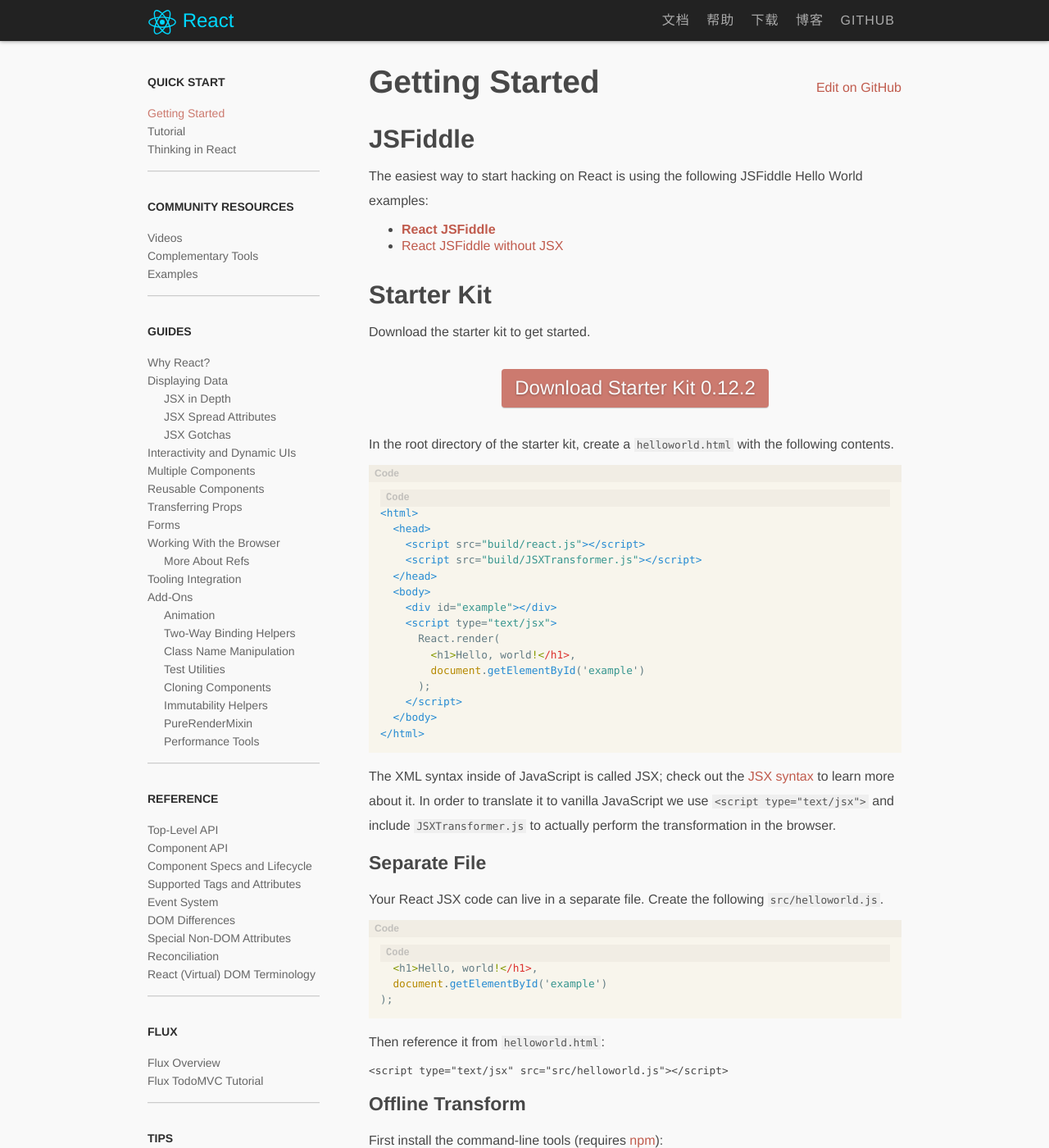
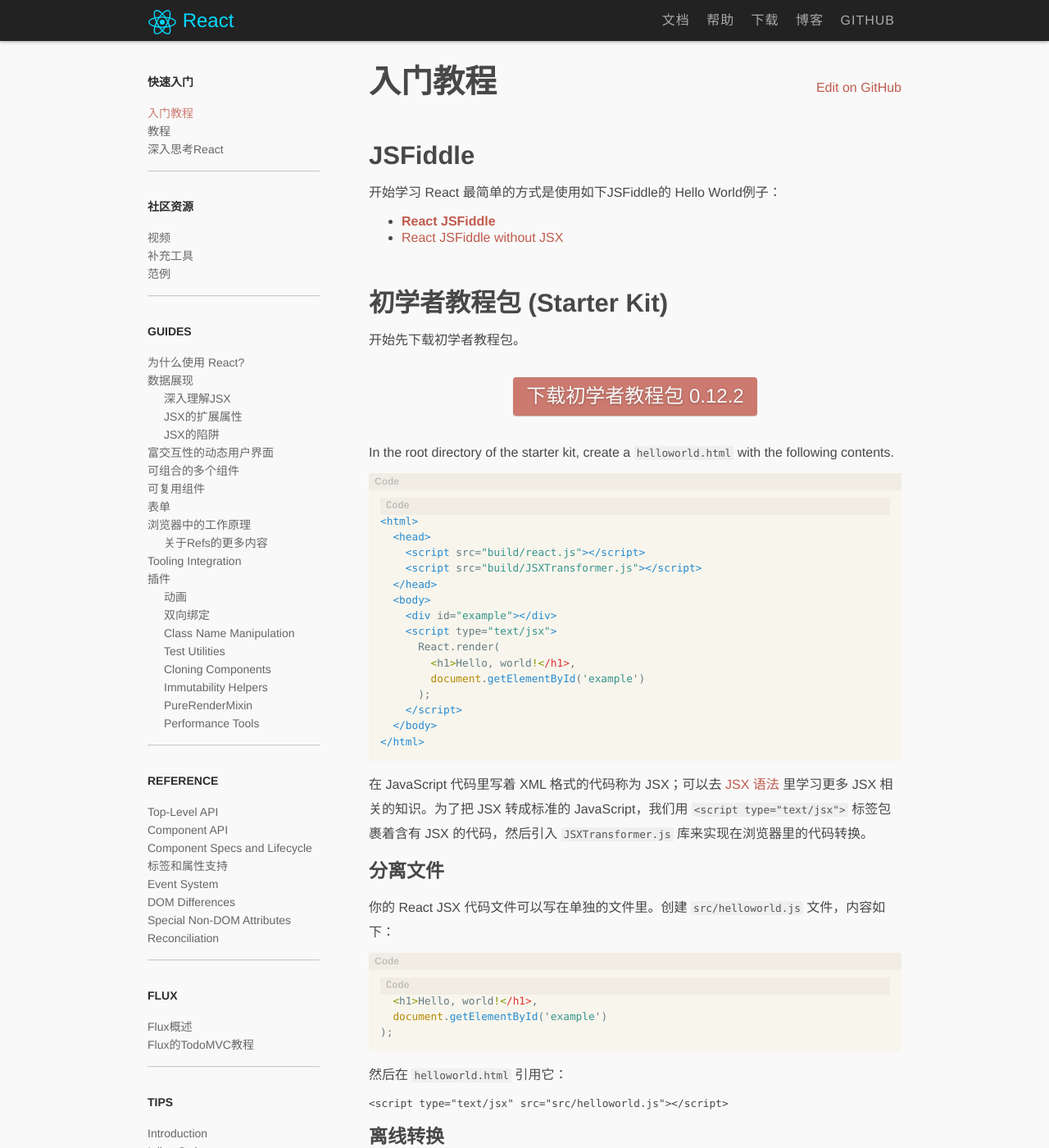
Before and after one commit to yaoshanliang/react-docs, a Jekyll site: the page built from zh/docs/getting-started.md, in a window 1280 px wide and 1400 px high. Shown: the whole window at 82% size. Built offline with Jekyll 4.4.1, drawn with Linux system fonts in a browser that asks for light colours; Markdown is read by kramdown in place of the engine named in the settings; some of the changed text lies outside the part shown.

Commit message:
翻译及修改why react和get started

````diff
--- a/zh/_css/_typography.scss
+++ b/zh/_css/_typography.scss
@@ -18,7 +18,7 @@ p {
   font-size: 21px;
   font-weight: 200;
   line-height: 30px;
-  margin-bottom: 10px;
+  margin-bottom: 30px;
 }
 
 em {
--- a/zh/_data/nav_docs.yml
+++ b/zh/_data/nav_docs.yml
@@ -1,56 +1,54 @@
-- title: Quick Start
+- title: 快速入门
   items:
   - id: getting-started
-    title: Getting Started
+    title: 入门教程
   - id: tutorial
-    title: Tutorial
+    title: 教程
   - id: thinking-in-react
-    title: Thinking in React
-- title: Community Resources
+    title: 深入思考React
+- title: 社区资源
   items:
   - id: videos
-    title: Videos
+    title: 视频
   - id: complementary-tools
-    title: Complementary Tools
+    title: 补充工具
   - id: examples
-    title: Examples
+    title: 范例
 - title: Guides
   items:
   - id: why-react
-    title: Why React?
+    title: 为什么使用 React?
   - id: displaying-data
-    title: Displaying Data
+    title: 数据展现
     subitems:
     - id: jsx-in-depth
-      title: JSX in Depth
+      title: 深入理解JSX
     - id: jsx-spread
-      title: JSX Spread Attributes
+      title: JSX的扩展属性
     - id: jsx-gotchas
-      title: JSX Gotchas
+      title: JSX的陷阱
   - id: interactivity-and-dynamic-uis
-    title: Interactivity and Dynamic UIs
+    title: 富交互性的动态用户界面
   - id: multiple-components
-    title: Multiple Components
+    title: 可组合的多个组件
   - id: reusable-components
-    title: Reusable Components
-  - id: transferring-props
-    title: Transferring Props
+    title: 可复用组件
   - id: forms
-    title: Forms
+    title: 表单
   - id: working-with-the-browser
-    title: Working With the Browser
+    title: 浏览器中的工作原理
     subitems:
     - id: more-about-refs
-      title: More About Refs
+      title: 关于Refs的更多内容
   - id: tooling-integration
     title: Tooling Integration
   - id: addons
-    title: Add-Ons
+    title: 插件
     subitems:
     - id: animation
-      title: Animation
+      title: 动画
     - id: two-way-binding-helpers
-      title: Two-Way Binding Helpers
+      title: 双向绑定
     - id: class-name-manipulation
       title: Class Name Manipulation
     - id: test-utils
@@ -72,7 +70,7 @@
   - id: component-specs
     title: Component Specs and Lifecycle
   - id: tags-and-attributes
-    title: Supported Tags and Attributes
+    title: 标签和属性支持
   - id: events
     title: Event System
   - id: dom-differences
@@ -81,13 +79,9 @@
     title: Special Non-DOM Attributes
   - id: reconciliation
     title: Reconciliation
-  - id: glossary
-    title: React (Virtual) DOM Terminology
 - title: Flux
   items:
   - id: flux-overview
-    title: Flux Overview
-    href: http://facebook.github.io/flux/docs/overview.html
+    title: Flux概述
   - id: flux-todo-list
-    title: Flux TodoMVC Tutorial
-    href: http://facebook.github.io/flux/docs/todo-list.html
+    title: Flux的TodoMVC教程
--- a/zh/_layouts/docs.html
+++ b/zh/_layouts/docs.html
@@ -17,10 +17,10 @@ sectionid: docs
 
     <div class="docs-prevnext">
       {% if page.prev %}
-        <a class="docs-prev" href="/react/docs/{{ page.prev }}">&larr; Prev</a>
+        <a class="docs-prev" href="/react/docs/{{ page.prev }}">&larr; 上一条</a>
       {% endif %}
       {% if page.next %}
-        <a class="docs-next" href="/react/docs/{{ page.next }}">Next &rarr;</a>
+        <a class="docs-next" href="/react/docs/{{ page.next }}">下一条 &rarr;</a>
       {% endif %}
     </div>
   </div>
--- a/zh/css/react.scss
+++ b/zh/css/react.scss
@@ -432,7 +432,7 @@ section.black content {
 
   // H2s form documentation topic dividers. Extra space helps.
   h2 {
-    margin-top: 30px;
+    margin-top: 50px;
   }
 
   padding-top: 20px;
--- a/zh/docs/01-why-react.md
+++ b/zh/docs/01-why-react.md
@@ -1,29 +1,31 @@
 ---
 id: why-react
-title: Why React?
+title: 为什么使用 React?
 permalink: why-react.html
 next: displaying-data.html
 ---
-React is a JavaScript library for creating user interfaces by Facebook and Instagram. Many people choose to think of React as the **V** in **[MVC](http://en.wikipedia.org/wiki/Model%E2%80%93view%E2%80%93controller)**.
+React 是一个 Facebook 和 Instagram 用来创建用户界面的 JavaScript 库。
 
-We built React to solve one problem: **building large applications with data that changes over time**. To do this, React uses two main ideas.
+很多人认为 React 是 **[MVC](http://en.wikipedia.org/wiki/Model%E2%80%93view%E2%80%93controller)** 中的 **V**（视图）。
 
-### Simple
+我们创造 React 是为了解决一个问题：**构建随着时间数据不断变化的大规模应用程序**。为了达到这个目标，React 采用下面两个主要的思想。
 
-Simply express how your app should look at any given point in time, and React will automatically manage all UI updates when your underlying data changes.
+### 简单
 
-### Declarative
+仅仅只要表达出你的应用程序在任一个时间点应该长的样子，然后当底层的数据变了，React 会自动处理所有用户界面的更新。
 
-When the data changes, React conceptually hits the "refresh" button, and knows to only update the changed parts.
+### 声明式 (Declarative)
 
-## Build Composable Components
+数据变化后，React 概念上与点击“刷新”按钮类似，但仅会更新变化的部分。
 
-React is all about building reusable components. In fact, with React the *only* thing you do is build components. Since they're so encapsulated, components make code reuse, testing, and separation of concerns easy.
+## 构建可组合的组件
 
-## Give It Five Minutes
+React 都是关于构建可复用的组件。事实上，通过 React 你唯一要做的事情就是构建组件。得益于其良好的封装性，组件使代码复用、测试和关注分离（separation of concerns）更加简单。
 
-React challenges a lot of conventional wisdom, and at first glance some of the ideas may seem crazy. [Give it five minutes](http://37signals.com/svn/posts/3124-give-it-five-minutes) while reading this guide; those crazy ideas have worked for building thousands of components both inside and outside of Facebook and Instagram.
+## 给它5分钟的时间
 
-## Learn More
+React挑战了很多传统的知识，第一眼看上去可能很多想法有点疯狂。当你阅读这篇指南，请[给它5分钟的时间](http://37signals.com/svn/posts/3124-give-it-five-minutes)；那些疯狂的想法已经帮助 Facebook 和 Instagram 从里到外创建了上千的组件了。
 
-You can learn more about our motivations behind building React in [this blog post](http://facebook.github.io/react/blog/2013/06/05/why-react.html).
+## 了解更多
+
+你可以从这篇[博客](http://facebook.github.io/react/blog/2013/06/05/why-react.html)了解更多我们创造 React 的动机。
--- a/zh/docs/getting-started.md
+++ b/zh/docs/getting-started.md
@@ -1,24 +1,24 @@
 ---
 id: getting-started
-title: Getting Started
+title: 入门教程
 next: tutorial.html
 redirect_from: "docs/index.html"
 ---
 
 ## JSFiddle
 
-The easiest way to start hacking on React is using the following JSFiddle Hello World examples:
+开始学习 React 最简单的方式是使用如下JSFiddle的 Hello World例子：
 
  * **[React JSFiddle](http://jsfiddle.net/reactjs/69z2wepo/)**
  * [React JSFiddle without JSX](http://jsfiddle.net/reactjs/5vjqabv3/)
 
-## Starter Kit
+## 初学者教程包 (Starter Kit)
 
-Download the starter kit to get started.
+开始先下载初学者教程包。
 
 <div class="buttons-unit downloads">
   <a href="/react/downloads/react-{{site.react_version}}.zip" class="button">
-    Download Starter Kit {{site.react_version}}
+    下载初学者教程包 {{site.react_version}}
   </a>
 </div>
 
@@ -43,11 +43,11 @@ In the root directory of the starter kit, create a `helloworld.html` with the fo
 </html>
 ```
 
-The XML syntax inside of JavaScript is called JSX; check out the [JSX syntax](/react/docs/jsx-in-depth.html) to learn more about it. In order to translate it to vanilla JavaScript we use `<script type="text/jsx">` and include `JSXTransformer.js` to actually perform the transformation in the browser.
+在 JavaScript 代码里写着 XML 格式的代码称为 JSX；可以去 [JSX 语法](/react/docs/jsx-in-depth.html) 里学习更多 JSX 相关的知识。为了把 JSX 转成标准的 JavaScript，我们用 `<script type="text/jsx">` 标签包裹着含有 JSX 的代码，然后引入 `JSXTransformer.js` 库来实现在浏览器里的代码转换。
 
-### Separate File
+### 分离文件
 
-Your React JSX code can live in a separate file. Create the following `src/helloworld.js`.
+你的 React JSX 代码文件可以写在单独的文件里。创建 `src/helloworld.js` 文件，内容如下：
 
 ```javascript
 React.render(
@@ -56,28 +56,28 @@ React.render(
 );
 ```
 
-Then reference it from `helloworld.html`:
+然后在 `helloworld.html` 引用它：
 
 ```html{10}
 <script type="text/jsx" src="src/helloworld.js"></script>
 ```
 
-### Offline Transform
+### 离线转换
 
-First install the command-line tools (requires [npm](http://npmjs.org/)):
+先安装命令行工具（依赖 [npm](http://npmjs.org/)）：
 
 ```
 npm install -g react-tools
 ```
 
-Then, translate your `src/helloworld.js` file to plain JavaScript:
+然后将你的 `src/helloworld.js` 文件转成标准的 JavaScript:
 
 ```
 jsx --watch src/ build/
 
 ```
 
-The file `build/helloworld.js` is autogenerated whenever you make a change.
+一旦你修改了， `build/helloworld.js` 文件会自动生成。
 
 ```javascript{2}
 React.render(
@@ -87,7 +87,7 @@ React.render(
 ```
 
 
-Update your HTML file as below:
+对照以下内容更新你的 HTML 代码
 
 ```html{6,10}
 <!DOCTYPE html>
````
Also changed, not shown: other parts of zh/docs/getting-started.md (+1 -1 lines), zh/docs/01-why-react.zh-CN.md (deleted, +0 -30 lines).
